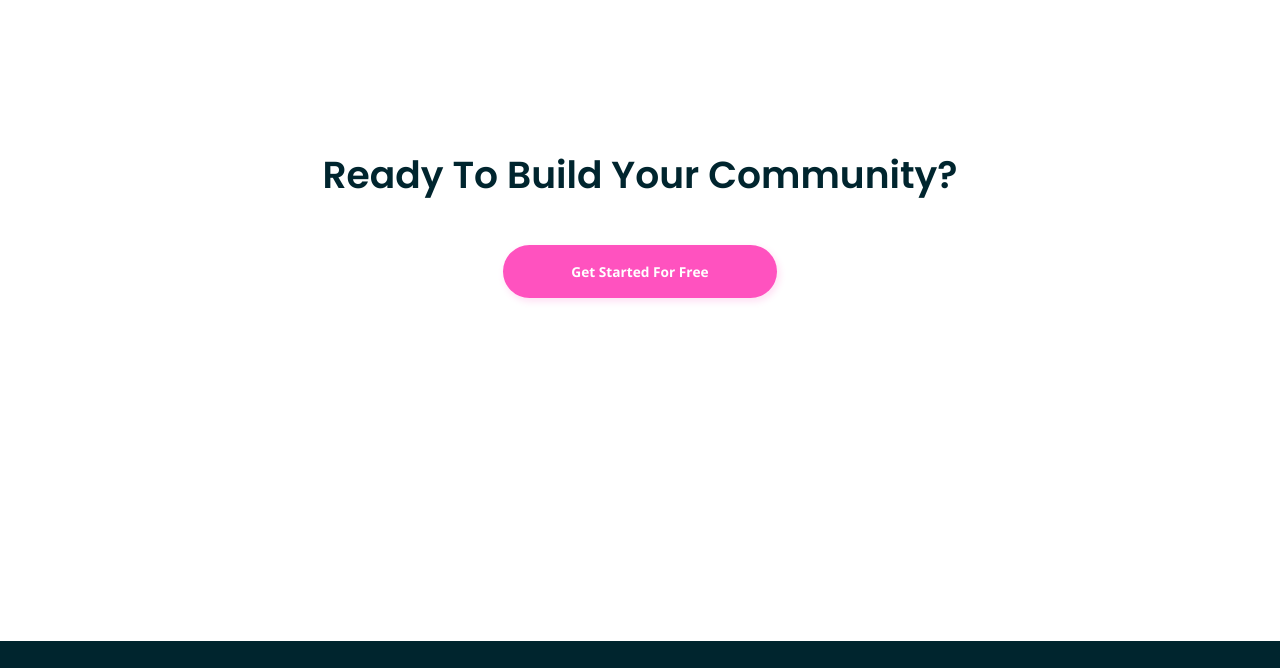
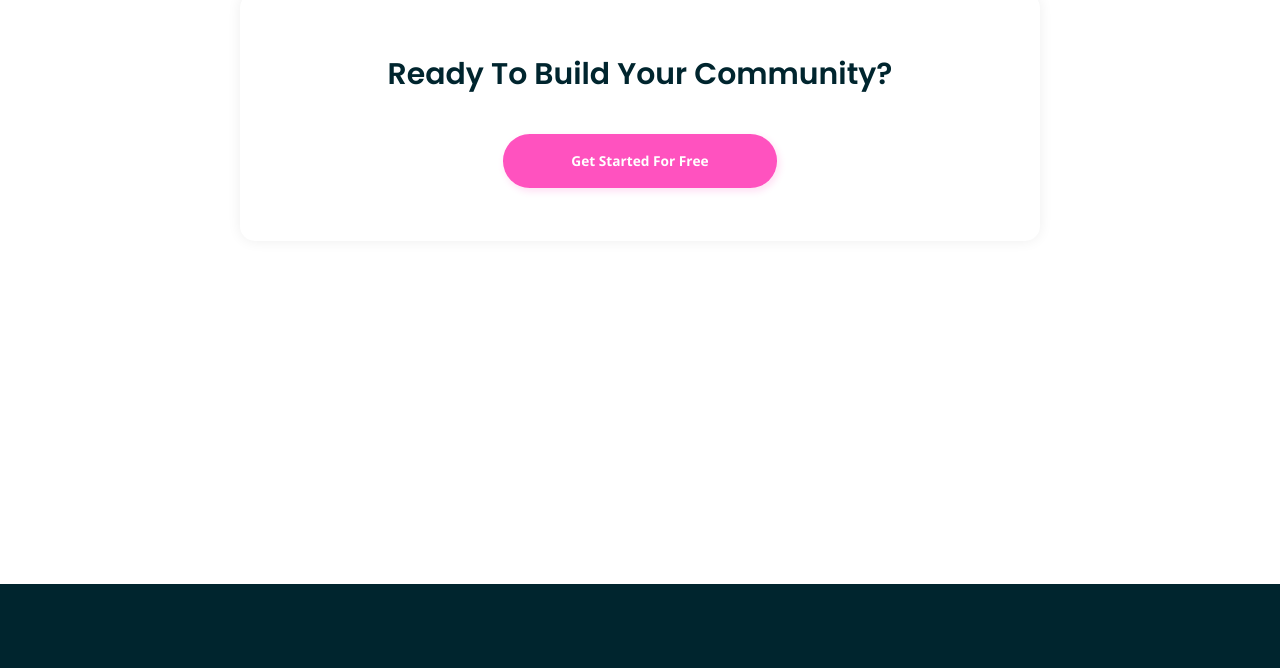
Before and after one commit to spaprocki/huddle-landing-page-blocks, a website: page src/index.html in a window 1280 px wide. Shown: the part 2256-2924 px from the top of the page. Drawn offline with nearby package versions, Linux system fonts and the light colour scheme; files that its build step writes are made by us from their sources.

Commit message:
finished cta section

```diff
--- a/src/index.html
+++ b/src/index.html
@@ -119,8 +119,12 @@
       </section>
 
       <section class="cta">
-        <h3 class="heading heading--cta">Ready To Build Your Community?</h3>
-        <button class="cta__btn btn btn--primary">Get Started For Free</button>
+        <div class="cta__inner">
+          <h3 class="heading heading--cta">Ready To Build Your Community?</h3>
+          <button class="cta__btn btn btn--primary">
+            Get Started For Free
+          </button>
+        </div>
       </section>
     </main>
 
--- a/src/sass/base/_typography.scss
+++ b/src/sass/base/_typography.scss
@@ -23,8 +23,8 @@
   }
 
   &--cta {
-    font-size: scaleSize(24px, 40px);
-    line-height: scaleSize(36px, 60px);
+    font-size: scaleSize(18px, 32px);
+    line-height: scaleSize(30px, 60px);
   }
 }
 
--- a/src/sass/pages/_home.scss
+++ b/src/sass/pages/_home.scss
@@ -58,10 +58,17 @@
 }
 
 .cta {
-    margin-top: min(45vw, 308px);
-    padding: 0 scaleSize(36px, 72px, 375px, 768px);
+    margin-top: scaleSize(120px, 160px);
+
+    &__inner {
+        width: min(100% - 2 * scaleSize(0.75rem, 2.25rem, 23.4375rem, 48rem), 800px);
+        padding-top: scaleSize(41px, 56px);
+        padding-bottom: scaleSize(41px, 56px);
+        box-shadow: 0px 0px 14px rgba(0, 0, 0, 0.0710768);
+        border-radius: 15px;
+    }
 
     &__btn {
-        margin-top: scaleSize(40px, 42px);
+        margin-top: 32px;
     }
 }
```
Also changed, not shown: src/sass/main.scss (line endings or trailing spaces).
